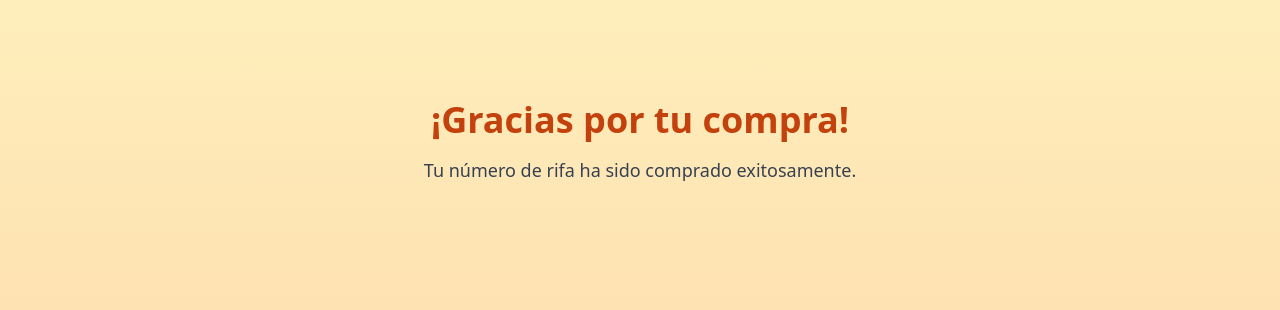
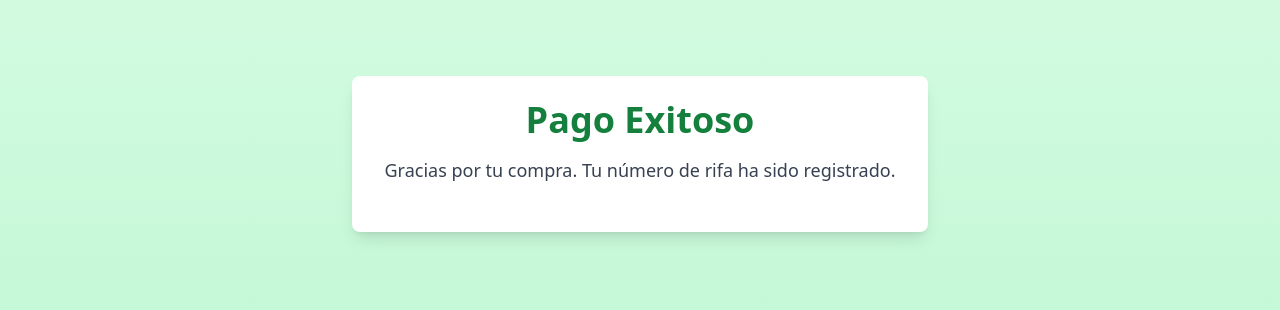
Before and after one commit to DreamBoxIn/rifamax, a Next.js app: page /payment-success in a window 1280 px wide. Shown: the part 246-556 px from the top of the page. Built offline with nearby package versions, Linux system fonts and the light colour scheme.

Commit message:
Fix type error in payment-success.tsx

```diff
--- a/src/pages/payment-success.tsx
+++ b/src/pages/payment-success.tsx
@@ -6,8 +6,8 @@ export default function PaymentSuccess() {
   const { number } = router.query;
 
   useEffect(() => {
-    if (number) {
-      fetch('https://rifapomelo.vercel.app/api/confirm-purchase', {
+    if (number && typeof number === 'string') {
+      fetch('/api/purchase', {
         method: 'POST',
         headers: {
           'Content-Type': 'application/json',
@@ -17,20 +17,22 @@ export default function PaymentSuccess() {
         .then(response => response.json())
         .then(data => {
           if (data.success) {
-            alert('Compra confirmada. Número bloqueado.');
+            console.log('Número de rifa comprado exitosamente.');
           } else {
-            alert('Error: Número no encontrado en los vendidos.');
+            console.error('Error: Número no disponible.');
           }
         });
     }
   }, [number]);
 
   return (
-    <div className="min-h-screen flex flex-col items-center justify-center bg-gradient-to-b from-yellow-100 to-orange-200 p-6">
-      <h1 className="text-4xl font-extrabold text-center mb-4 text-orange-700">¡Gracias por tu compra!</h1>
-      <p className="text-lg text-center mb-6 text-gray-700">
-        Tu número de rifa ha sido comprado exitosamente.
-      </p>
+    <div className="min-h-screen flex flex-col items-center justify-center bg-gradient-to-b from-green-100 to-green-200 p-6">
+      <div className="max-w-xl w-full bg-white rounded-lg shadow-lg p-6">
+        <h1 className="text-4xl font-extrabold text-center mb-4 text-green-700">Pago Exitoso</h1>
+        <p className="text-lg text-center mb-6 text-gray-700">
+          Gracias por tu compra. Tu número de rifa ha sido registrado.
+        </p>
+      </div>
     </div>
   );
 }
```
